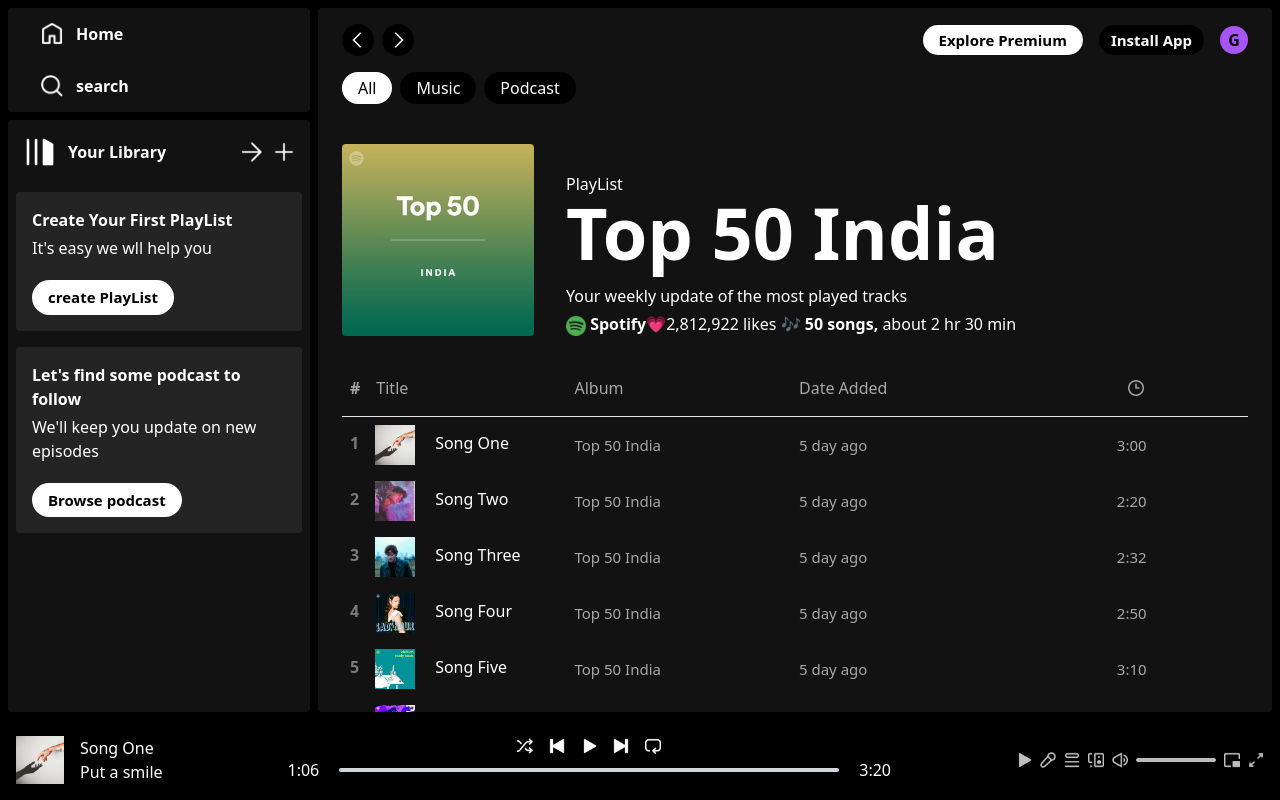
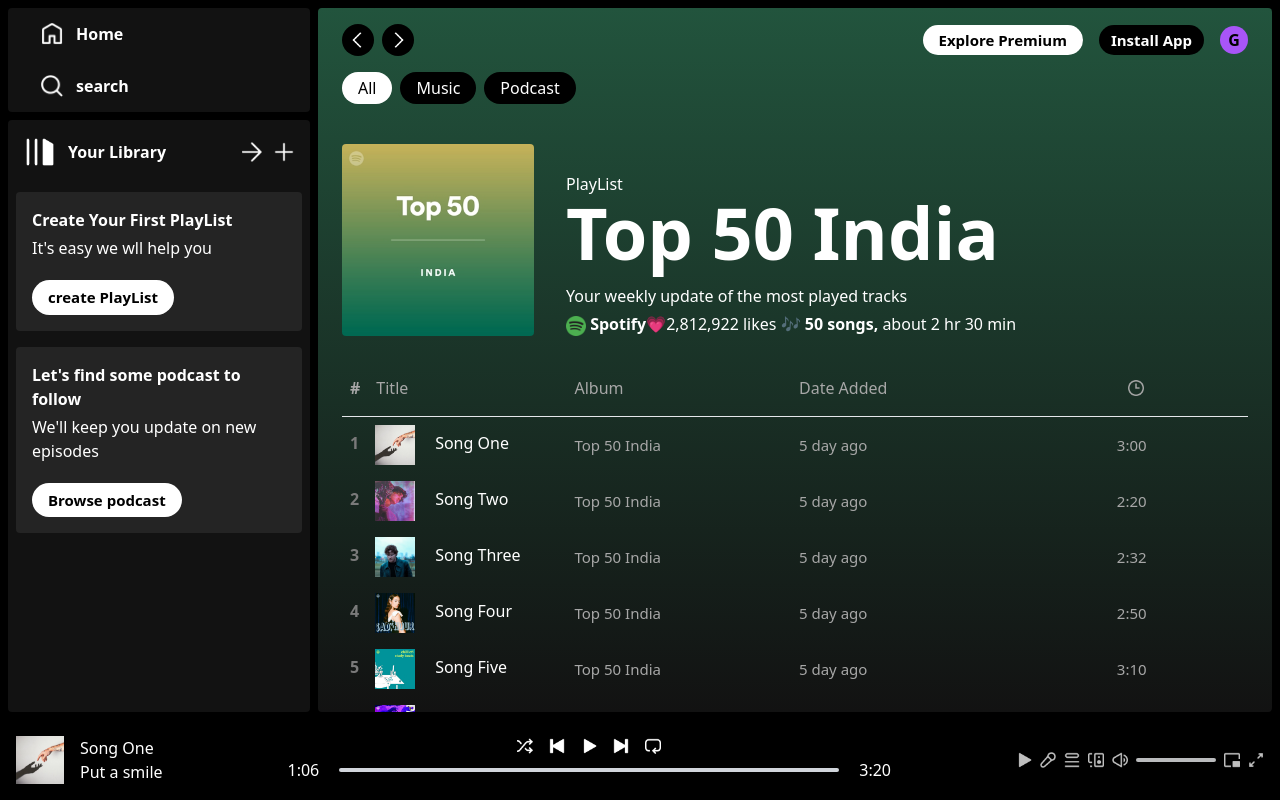
Before and after one commit to chitagone/Spotify-Clone, a React (Vite) app: page /album/1 in a window 1280 px wide. Built offline with nearby package versions, Linux system fonts and the light colour scheme.

Commit message:
add the differnt background to the album

```diff
--- a/src/components/Display.jsx
+++ b/src/components/Display.jsx
@@ -1,11 +1,29 @@
-import React from 'react'
-import { Route, Routes } from 'react-router-dom'
+import React, { useEffect, useRef } from 'react'
+import { Route, Routes, useLocation } from 'react-router-dom'
 import DisplayHome from './DisplayHome'
 import DisplayAlbum from './DisplayAlbum'
+import { albumsData } from '../assets/assets'
 
 const Display = () => {
+    const displayRef = useRef();
+    const location = useLocation();
+    const isAlbum = location.pathname.includes("album");
+    const albumId = isAlbum ? location.pathname.slice(-1): "";
+    const bgColor = albumsData[Number(albumId)].bgColor;
+
+    useEffect(() =>{
+        if(isAlbum){
+            displayRef.current.style.background =`linear-gradient(${bgColor},#121212)`
+        }
+        else{
+            displayRef.current.style.background =`#121212`
+
+        }
+
+    });
+
   return (
-    <div className='w-[100%] m-2 px-6 pt-4 rounded bg-[#121212] text-white overflow-auto lg:w-[75%] lg:ml-0'>
+    <div ref={displayRef} className='w-[100%] m-2 px-6 pt-4 rounded bg-[#121212] text-white overflow-auto lg:w-[75%] lg:ml-0'>
 
         <Routes>
            <Route path='/' element = {<DisplayHome/>}/>
```
